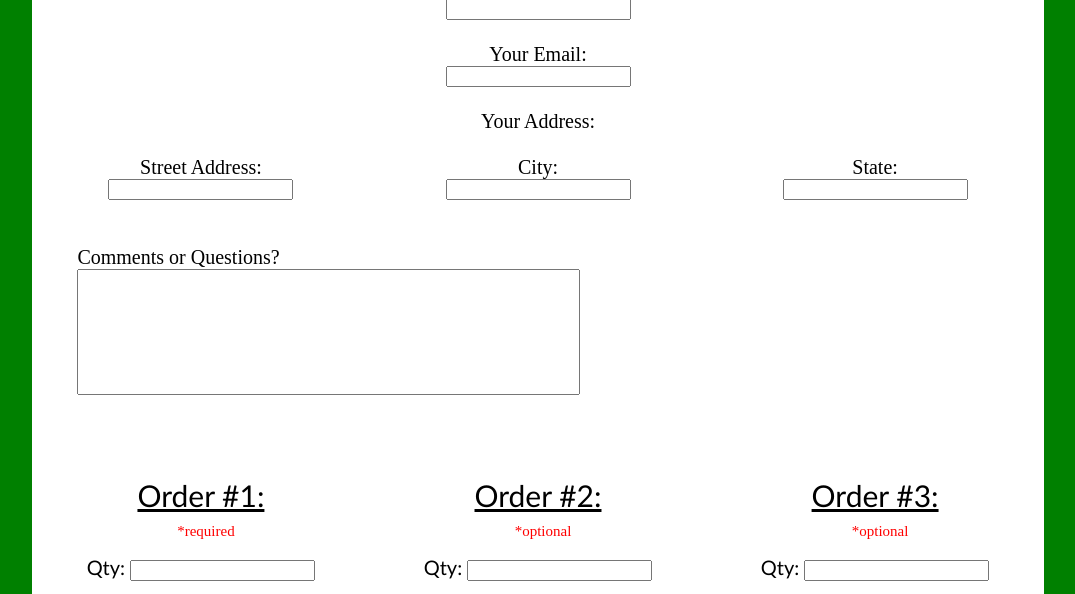
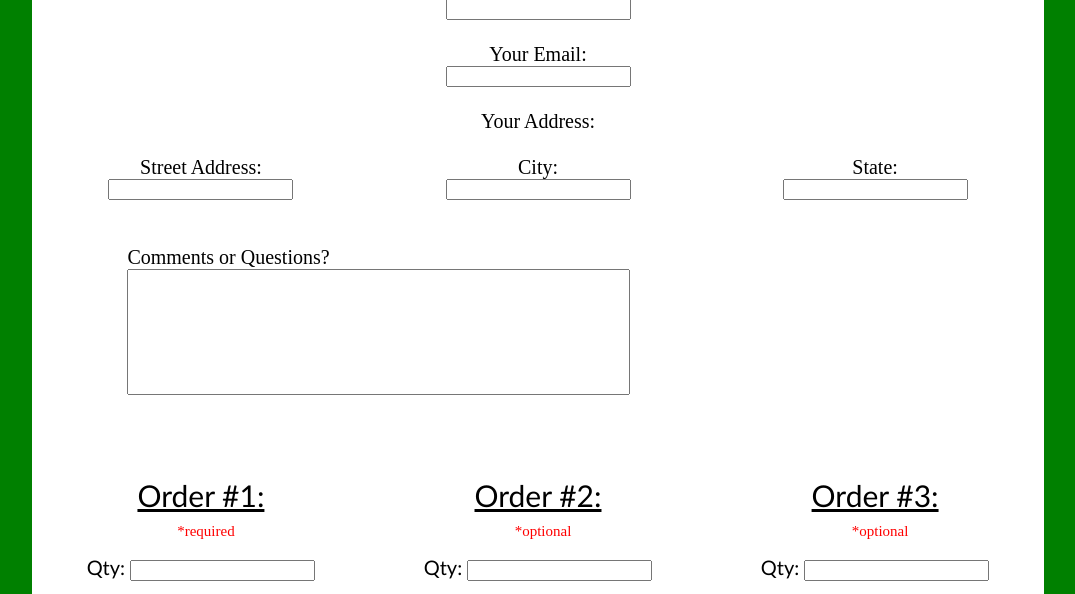
Before and after one commit to GraysonMoore/henryspickles, a PHP site: page /order.html in a window 1280 px wide. Shown: the part 652-1246 px from the top of the page, without its empty margins (102-1177 px from the left). Run offline with PHP 8.4, Linux system fonts and the light colour scheme; some libraries are stand-ins or nearby versions.

Commit message:
Update main.css

```diff
--- a/main.css
+++ b/main.css
@@ -229,7 +229,7 @@ textarea {
 
 .combox {
 	text-align: left;
-	margin-left: 45px;
+	margin-left: 95px;
 }
 
 /*--------------------------------Reviews----------------------------*/
```
